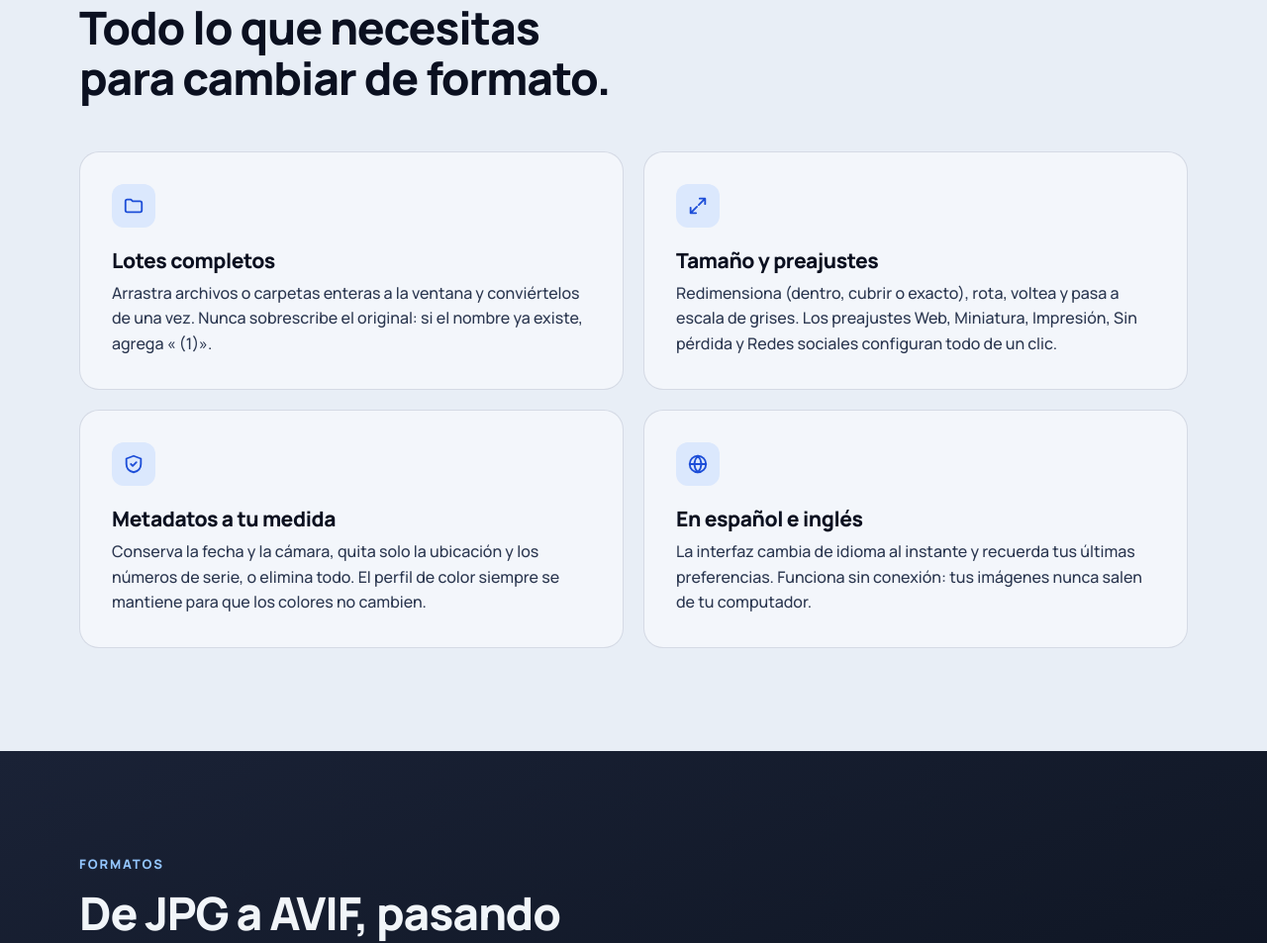
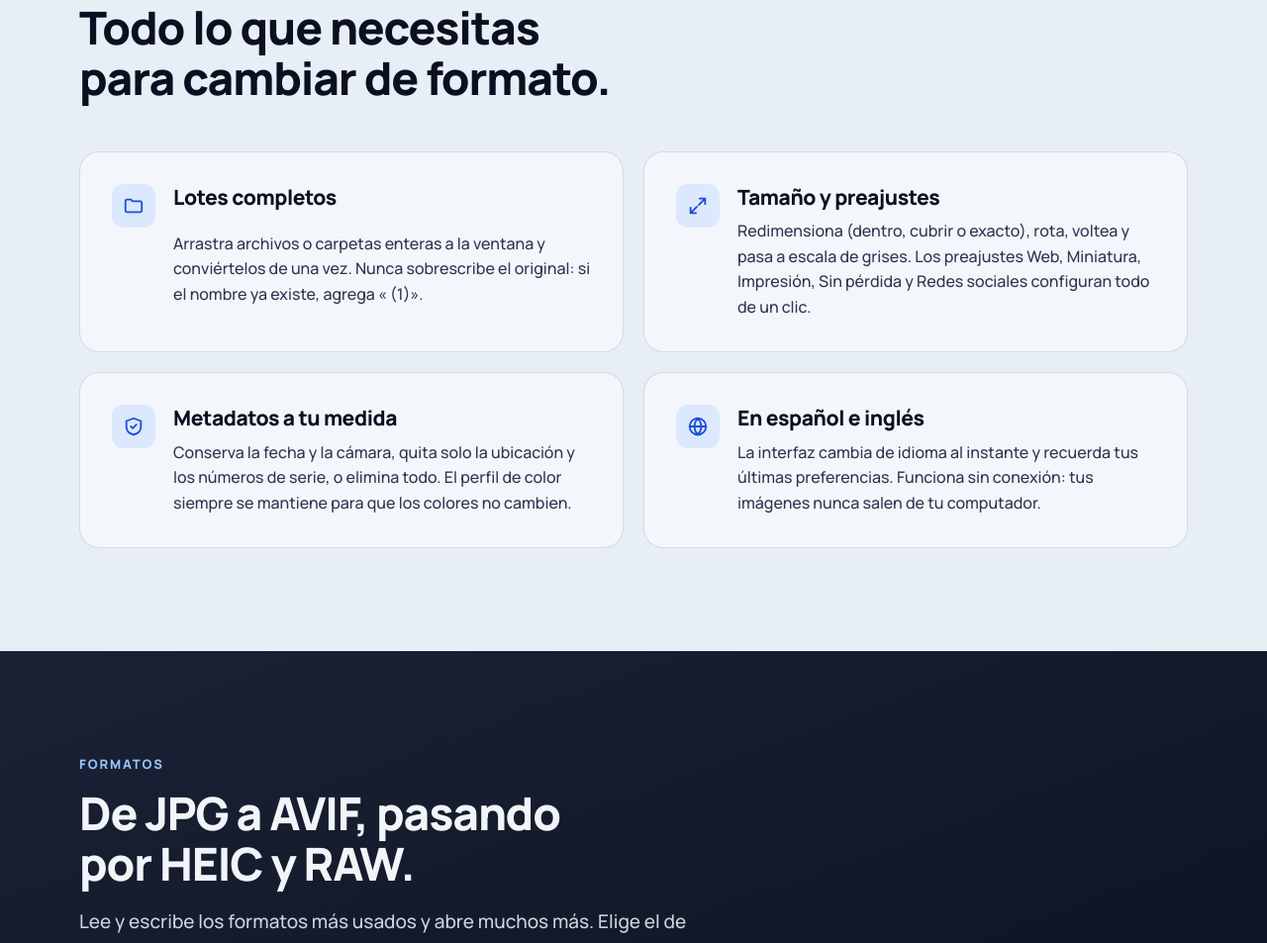
Before and after one commit to macross95/open-converter, a plain HTML site: page docs/index.html in a window 1280 px wide. Shown: the part 1733-2686 px from the top of the page at 99% size. Drawn offline with Linux system fonts and the light colour scheme; no server answers.

Commit message:
Sitio: ícono junto al título en las tarjetas de funciones

```diff
--- a/docs/sitio.css
+++ b/docs/sitio.css
@@ -135,13 +135,15 @@ h2 { font-size: clamp(32px, 4vw, 46px); line-height: 1.1; letter-spacing: -.025e
 /* ---------- Funciones ---------- */
 .feat-grid { display: grid; grid-template-columns: repeat(2, 1fr); gap: 20px; margin-top: 48px; }
 .feat {
+  display: grid; grid-template-columns: 44px minmax(0, 1fr); column-gap: 18px; align-items: start;
   background: var(--bg-2); border: 1px solid var(--line); border-radius: 20px; padding: 32px;
   transition: transform .25s ease, box-shadow .25s ease;
 }
+.feat > p { grid-column: 2; }
 .feat:hover { transform: translateY(-2px); box-shadow: var(--shadow); }
-.feat .ico { width: 44px; height: 44px; border-radius: 12px; background: var(--accent-tint); color: var(--accent-3); display: grid; place-items: center; margin-bottom: 20px; }
+.feat .ico { width: 44px; height: 44px; border-radius: 12px; background: var(--accent-tint); color: var(--accent-3); display: grid; place-items: center; grid-row: 1 / span 2; }
 .feat .ico svg { width: 22px; height: 22px; }
-.feat h3 { font-size: 21px; letter-spacing: -.02em; font-weight: 800; margin-bottom: 8px; line-height: 1.25; }
+.feat h3 { font-size: 21px; letter-spacing: -.02em; font-weight: 800; margin-bottom: 8px; line-height: 1.3; grid-column: 2; }
 .feat p { color: var(--ink-soft); font-size: 16px; }
 
 /* ---------- Formatos ---------- */
```
